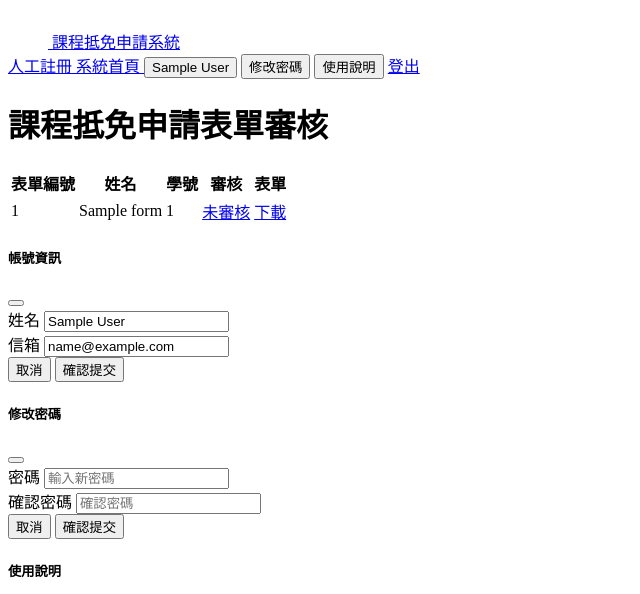
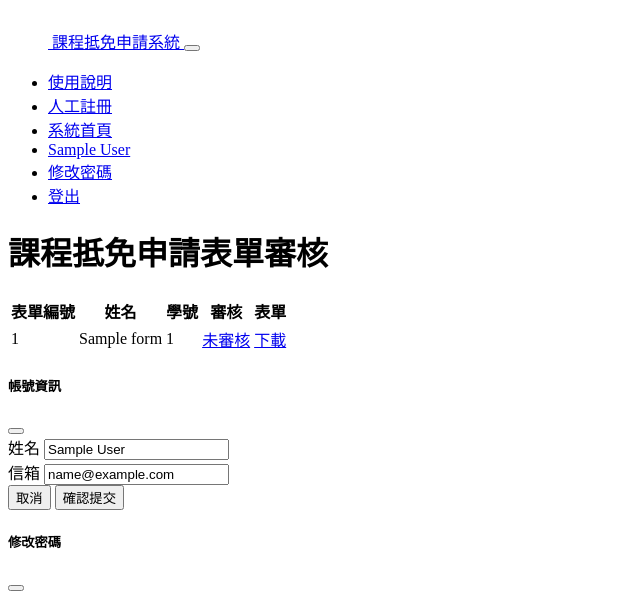
Before and after one commit to YuCheng21/credit-transfer, a Flask app: page /admin in a window 1280 px wide. Shown: the top 594 px of the page, without its empty margins (0-640 px from the left). Run offline with Flask 2, Linux system fonts and the light colour scheme; the visitor is signed in with stand-in values (Sample User, id 1); tables that the repository leaves empty or names only in its code hold one stand-in row (values such as "Sample post").

Commit message:
add: change the navbar interface for admin roles #20210831001

```diff
--- a/static/src/scss/layout/_nav.scss
+++ b/static/src/scss/layout/_nav.scss
@@ -1,4 +1,4 @@
 $nav-height: 70px;
-nav{
-  height: $nav-height;
-}
+//nav{
+//  height: $nav-height;
+//}
--- a/static/src/template/admin-verify-a.html
+++ b/static/src/template/admin-verify-a.html
@@ -55,8 +55,7 @@
                 </span>
             </a>
             {% block navitem %}
-                <a href="{{ url_for('admin_logout') }}"
-                   class="fs-4 text-white text-decoration-none btn btn-danger">登出</a>
+
             {% endblock %}
         </div>
     </nav>
--- a/static/src/template/admin-verify-b.html
+++ b/static/src/template/admin-verify-b.html
@@ -55,8 +55,7 @@
                 </span>
             </a>
             {% block navitem %}
-                <a href="{{ url_for('admin_logout') }}"
-                   class="fs-4 text-white text-decoration-none btn btn-danger">登出</a>
+
             {% endblock %}
         </div>
     </nav>
--- a/static/src/template/admin.html
+++ b/static/src/template/admin.html
@@ -5,28 +5,44 @@
 {% endblock %}
 
 {% block navitem %}
-    <div class="d-block text-end">
+    <ul class="navbar-nav">
+        <li class="nav-item">
+            <a href="#" data-bs-toggle="modal" data-bs-target="#instructionsModal"
+               class="nav-link fs-4 text-dark btn btn-warning border border-dark me-1">
+                使用說明
+            </a>
+        </li>
+        <li class="nav-item">
             <a href="{{ url_for('register') }}" target="_blank"
-           class="fs-4 text-white text-decoration-none btn btn-primary border border-dark me-1">人工註冊
+               class="nav-link fs-4 text-white btn btn-primary border border-dark me-1">
+                人工註冊
             </a>
+        </li>
+        <li class="nav-item">
             <a href="{{ url_for('index') }}" target="_blank"
-           class="fs-4 text-white text-decoration-none btn btn-primary border border-dark me-1">系統首頁
+               class="nav-link fs-4 text-white btn btn-primary border border-dark me-1">
+                系統首頁
             </a>
-        <button class="fs-4 btn btn-warning border border-dark me-1" type="button"
-                data-bs-toggle="modal" data-bs-target="#infoModal">
-            <span>{{ db_admin['real_name'] }}</span>
-        </button>
-        <button class="fs-4 btn btn-warning border border-dark me-1" type="button"
-                data-bs-toggle="modal" data-bs-target="#passwdModal">
-            <span>修改密碼</span>
-        </button>
-        <button type="button" data-bs-toggle="modal" data-bs-target="#instructionsModal"
-                class="fs-4 text-decoration-none btn btn-warning border border-dark me-1">使用說明
-        </button>
+        </li>
+        <li class="nav-item">
+            <a href="#" data-bs-toggle="modal" data-bs-target="#infoModal"
+               class="nav-link fs-4 text-white btn btn-danger border border-dark me-1">
+                {{ db_admin['real_name'] }}
+            </a>
+        </li>
+        <li class="nav-item">
+            <a href="#" data-bs-toggle="modal" data-bs-target="#passwdModal"
+               class="nav-link fs-4 text-white btn btn-danger border border-dark me-1">
+                修改密碼
+            </a>
+        </li>
+        <li class="nav-item">
             <a href="{{ url_for('admin_logout') }}"
-           class="fs-4 text-white text-decoration-none btn btn-danger border border-dark">登出
+               class="nav-link fs-4 text-white btn btn-secondary border border-dark me-1">
+                登出
             </a>
-    </div>
+        </li>
+    </ul>
 {% endblock %}
 
 {% block content %}
--- a/static/src/template/base-admin.html
+++ b/static/src/template/base-admin.html
@@ -2,7 +2,7 @@
 
 
 {% block navbar %}
-    <nav class="navbar navbar-dark bg-admin ds-900">
+    <nav class="navbar navbar-dark bg-admin ds-900 navbar-expand-lg">
         <div class="container">
             <a href="{{ url_for('admin') }}" class="navbar-brand d-flex align-items-center ds-100 py-0 hv-scale">
                 <svg class="me-2" xmlns="http://www.w3.org/2000/svg" x="0px" y="0px"
@@ -23,12 +23,15 @@
                     課程抵免申請系統
                 </span>
             </a>
-            {% block navitem %}
-                <div class="d-block text-end">
-                    <a href="{{ url_for('admin_logout') }}"
-                       class="fs-4 text-white text-decoration-none btn btn-danger">登出</a>
-                </div>
-            {% endblock %}
+            <button class="navbar-toggler" type="button" data-bs-toggle="collapse" data-bs-target="#navbarToggler">
+                <span class="navbar-toggler-icon"></span>
+            </button>
+
+            <div class="collapse navbar-collapse justify-content-end" id="navbarToggler">
+                {% block navitem %}
+
+                {% endblock %}
+            </div>
         </div>
     </nav>
 {% endblock %}
```
Lines whose indentation alone changed are shown as unchanged.
